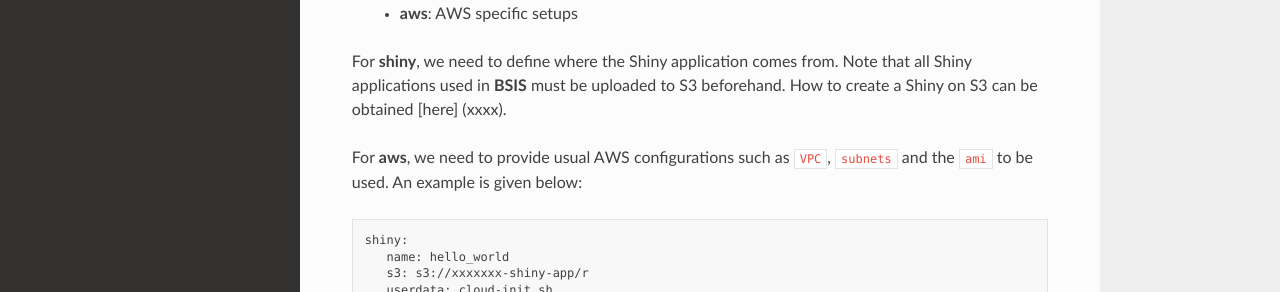
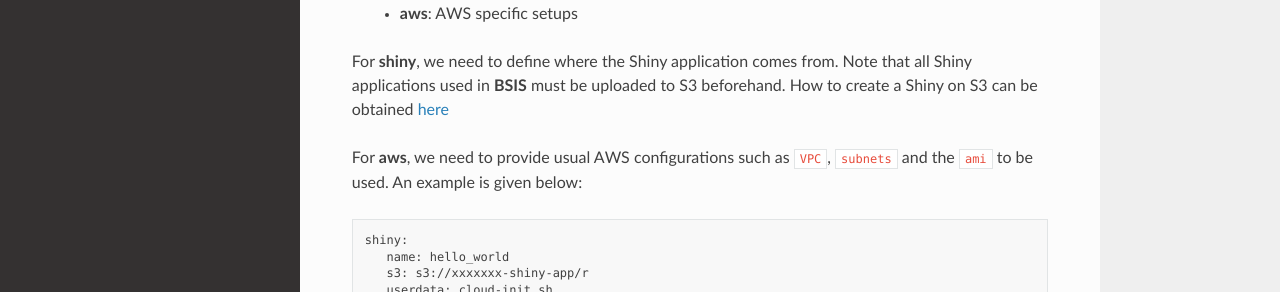
Before and after one commit to jzanetti/shiny_aws, a Sphinx documentation site: the page built from doc/source/BSIS.rst, in a window 1280 px wide and 900 px high. Shown: the part 382-674 px from the top of the window. Built offline with Sphinx 7.4.7 and the Read the Docs theme 2.0.0, drawn with Linux system fonts in a browser that asks for light colours.

```diff
--- a/doc/source/BSIS.rst
+++ b/doc/source/BSIS.rst
@@ -12,7 +12,7 @@ For **BSIS**, there are two main sections in the configuration
   - **shiny**: the R-Shiny specific setups
   - **aws**: AWS specific setups
 
-For **shiny**, we need to define where the Shiny application comes from. Note that all Shiny applications used in **BSIS** must be uploaded to S3 beforehand. How to create a Shiny on S3 can be obtained [here] (xxxx).
+For **shiny**, we need to define where the Shiny application comes from. Note that all Shiny applications used in **BSIS** must be uploaded to S3 beforehand. How to create a Shiny on S3 can be obtained `here <https://shiny-aws-doc.readthedocs.io/en/latest/Shiny.html>`_
 
 For **aws**, we need to provide usual AWS configurations such as ``VPC``, ``subnets`` and the ``ami`` to be used. An example is given below:
 
```
